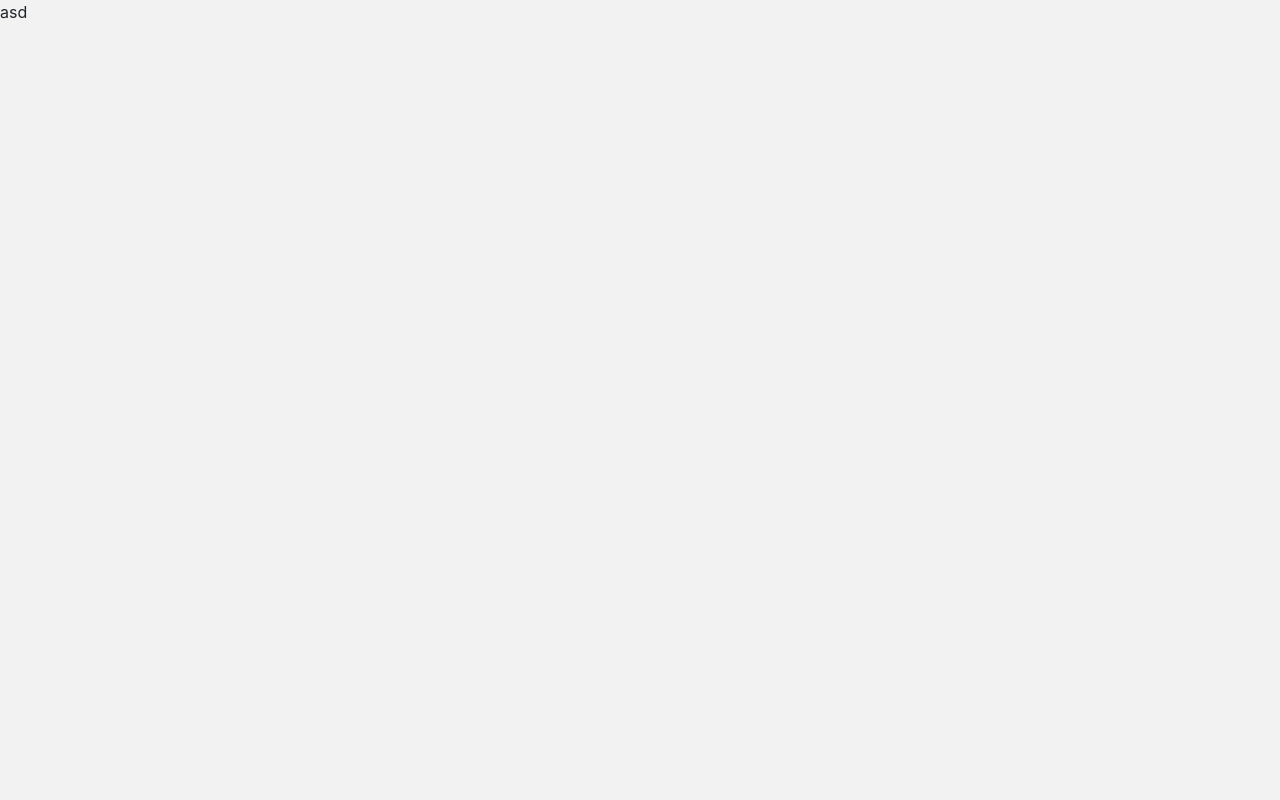
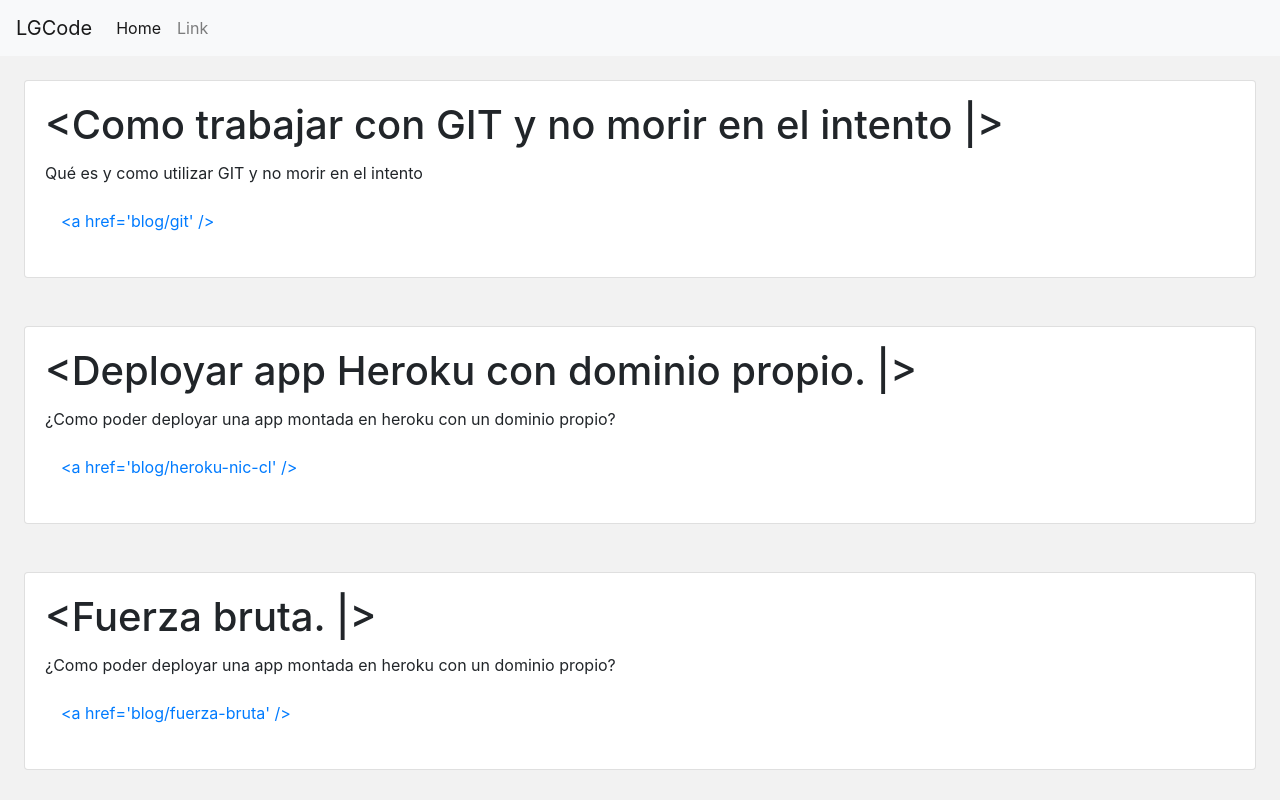
Before and after one commit to LuisGuzman22/portfolio, a React (Create React App) app: page / in a window 1280 px wide. Shown: the top 800 px of the page. Built offline with nearby package versions, Linux system fonts and the light colour scheme.

Commit message:
Update index.tsx

```diff
--- a/src/index.tsx
+++ b/src/index.tsx
@@ -5,7 +5,7 @@ import './index.css'
 
 ReactDOM.render(
   <React.StrictMode>
-      <label>asd</label>
+      <App />
   </React.StrictMode>,
   document.getElementById('root'),
 );
```
